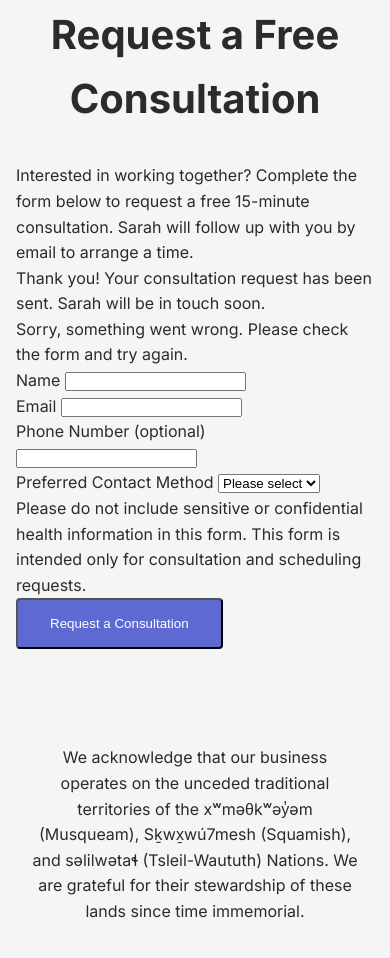
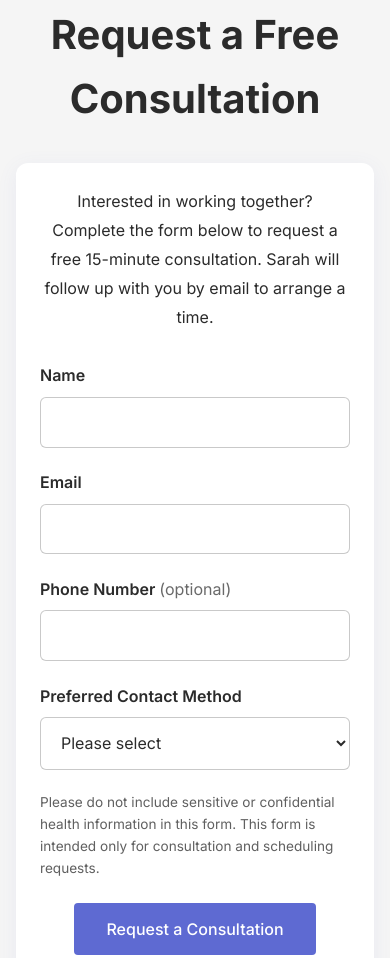
Before and after one commit to siddartfredrick/TAT---Website, a plain HTML site: page index.html in a window 390 px wide. Shown: the part 6630-7588 px from the top of the page. Drawn offline with Linux system fonts and the light colour scheme.

Commit message:
Add files via upload

```diff
--- a/styles.css
+++ b/styles.css
@@ -605,3 +605,126 @@ footer {
         margin: 0;
     }
 }
+
+/* Consultation Form */
+.consultation-form-container {
+    max-width: 760px;
+    margin: 0 auto;
+}
+
+.consultation-card {
+    background: white;
+    padding: 2.5rem;
+    border-radius: 12px;
+    box-shadow: 0 4px 20px rgba(94, 106, 210, 0.08);
+}
+
+.consultation-intro {
+    text-align: center;
+    font-size: 1.1rem;
+    line-height: 1.8;
+    margin-bottom: 2rem;
+}
+
+.consultation-form {
+    text-align: left;
+}
+
+.form-group {
+    margin-bottom: 1.4rem;
+}
+
+.form-group label {
+    display: block;
+    margin-bottom: 0.5rem;
+    font-weight: 600;
+    color: var(--text-color);
+}
+
+.form-group input,
+.form-group select {
+    width: 100%;
+    padding: 0.9rem 1rem;
+    border: 1px solid rgba(43, 43, 43, 0.25);
+    border-radius: 6px;
+    font-family: inherit;
+    font-size: 1rem;
+    color: var(--text-color);
+    background: white;
+    transition: border-color 0.2s ease, box-shadow 0.2s ease;
+}
+
+.form-group input:focus,
+.form-group select:focus {
+    outline: none;
+    border-color: var(--primary-color);
+    box-shadow: 0 0 0 3px rgba(94, 106, 210, 0.12);
+}
+
+.optional {
+    font-weight: 400;
+    opacity: 0.7;
+}
+
+.privacy-note {
+    font-size: 0.85rem;
+    line-height: 1.6;
+    opacity: 0.75;
+    margin: 0.25rem 0 1.5rem;
+}
+
+.form-submit-button {
+    display: block;
+    margin: 0 auto;
+    border: none;
+    cursor: pointer;
+    font-family: inherit;
+    font-size: 1rem;
+}
+
+.form-submit-button:disabled {
+    opacity: 0.65;
+    cursor: wait;
+}
+
+.form-status {
+    display: none;
+    margin-bottom: 1.5rem;
+    padding: 1rem 1.1rem;
+    border-radius: 6px;
+    text-align: center;
+    line-height: 1.5;
+}
+
+.form-success[data-fs-active] {
+    display: block;
+    background: rgba(94, 106, 210, 0.1);
+    color: var(--primary-color);
+}
+
+.form-error[data-fs-active] {
+    display: block;
+    background: rgba(203, 150, 163, 0.15);
+    color: var(--text-color);
+}
+
+.field-error {
+    display: block;
+    margin-top: 0.4rem;
+    font-size: 0.85rem;
+    color: #9a3d55;
+}
+
+[data-fs-field][aria-invalid="true"] {
+    border-color: #9a3d55;
+}
+
+@media (max-width: 768px) {
+    .consultation-card {
+        padding: 1.5rem;
+    }
+
+    .consultation-intro {
+        font-size: 1rem;
+    }
+}
```
